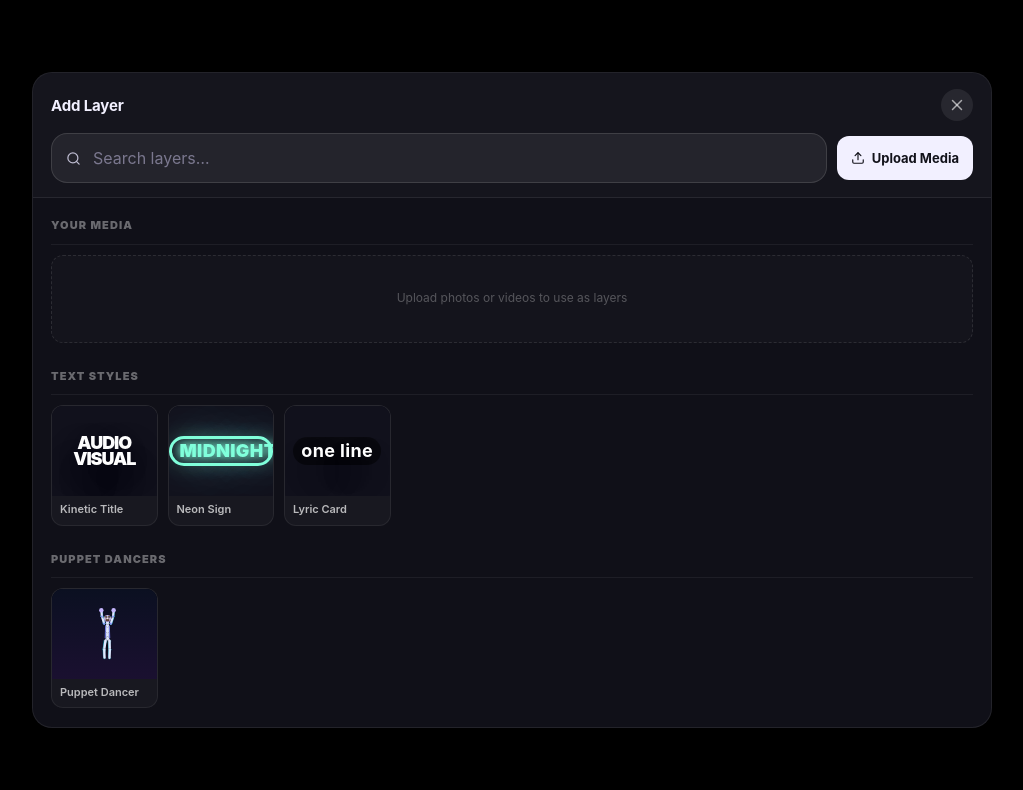
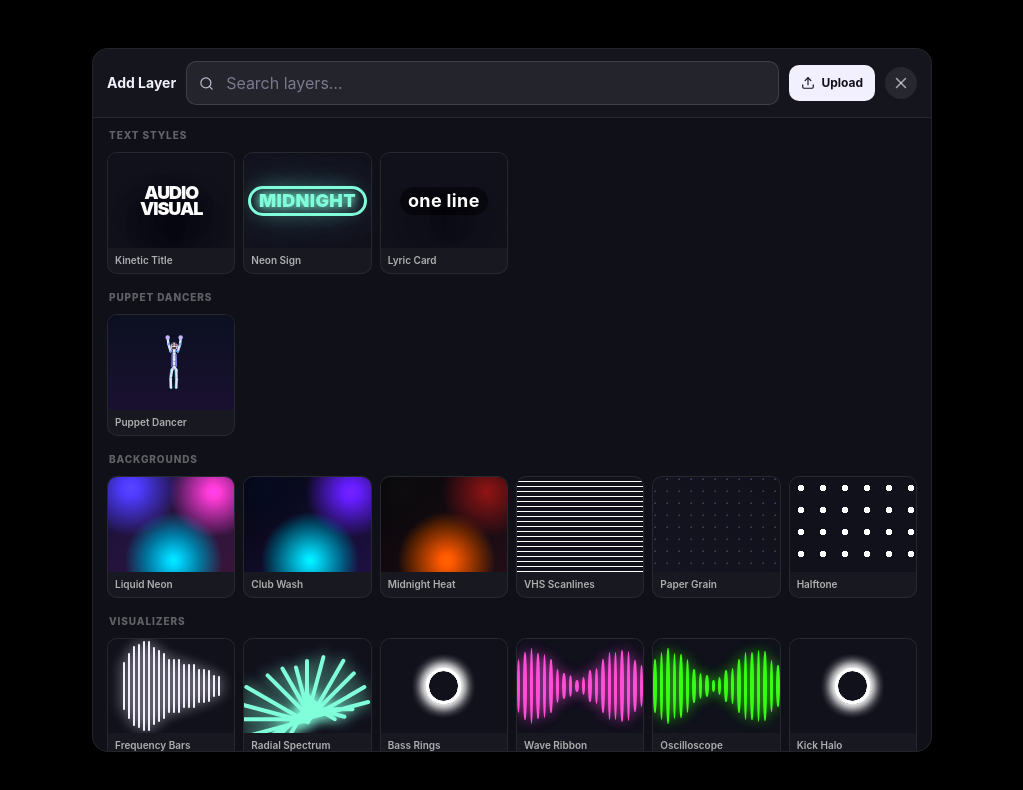
Before and after one commit to nick227/Audio-Reactive-Visual-Studio, a React (Vite) app: page / in a window 1280 px wide. Both pictures are taken after a click on the button "Add Layer". Shown: the top 790 px of the page, without its empty margins (128-1151 px from the left). Built offline with nearby package versions, Linux system fonts and the light colour scheme.

Commit message:
Tighten layer browser layout: one grid, auto-fit rows, no empty media box.
Sparse rows expand to fill width; compact single-line header.

```diff
--- a/src/features/visualizer/editor/MediaModal.tsx
+++ b/src/features/visualizer/editor/MediaModal.tsx
@@ -1,4 +1,4 @@
-import { useMemo, useRef, useState } from 'react'
+import { useMemo, useRef, useState, type ReactNode } from 'react'
 import { Search, Upload, X } from 'lucide-react'
 import {
   filterCommunityItems,
@@ -48,10 +48,8 @@ export function MediaModal({
     return q ? items.filter((item) => item.name.toLowerCase().includes(q)) : items
   }, [query, uploadedImages, uploadedVideos])
 
-  const showUserMedia = !query.trim() || userMedia.length > 0
-
   const hasResults =
-    showUserMedia
+    userMedia.length > 0
     || filteredText.length > 0
     || filteredPuppets.length > 0
     || communitySections.length > 0
@@ -77,13 +75,7 @@ export function MediaModal({
         />
 
         <header className="layer-browser-header">
-          <div className="layer-browser-title-row">
           <h2>Add Layer</h2>
-            <button type="button" className="modal-close-btn" onClick={onClose} aria-label="Close">
-              <X size={18} />
-            </button>
-          </div>
-          <div className="layer-browser-toolbar">
           <label className="fx-search">
             <Search size={15} />
             <input
@@ -98,16 +90,19 @@ export function MediaModal({
             onClick={() => fileRef.current?.click()}
           >
             <Upload size={14} />
-              Upload Media
+            Upload
           </button>
-          </div>
+          <button type="button" className="modal-close-btn" onClick={onClose} aria-label="Close">
+            <X size={18} />
+          </button>
         </header>
 
         <div className="media-body layer-browser-body">
-          {showUserMedia && (
-            <section className="media-section">
-              <div className="media-section-header"><span>Your Media</span></div>
-              <div className="media-section-grid">
+          {hasResults ? (
+            <div className="layer-browser-grid">
+              {userMedia.length > 0 && (
+                <>
+                  <div className="layer-grid-label">Your Media</div>
                   {userMedia.map((item) => (
                     <button
                       key={`${item.kind}-${item.id}`}
@@ -137,48 +132,44 @@ export function MediaModal({
                       <div className="media-card-name">{item.name}</div>
                     </button>
                   ))}
-                {userMedia.length === 0 && (
-                  <div className="media-empty media-empty-upload">
-                    Upload photos or videos to use as layers
-                  </div>
-                )}
-              </div>
-            </section>
+                </>
               )}
 
               {filteredText.length > 0 && (
-            <section className="media-section">
-              <div className="media-section-header"><span>Text Styles</span></div>
-              <div className="media-section-grid">
+                <>
+                  <div className="layer-grid-label">Text Styles</div>
                   {filteredText.map((item) => <FxCard key={item.id} item={item} onAdd={onAddTemplate} />)}
-              </div>
-            </section>
+                </>
               )}
 
               {filteredPuppets.length > 0 && (
-            <section className="media-section">
-              <div className="media-section-header"><span>Puppet Dancers</span></div>
-              <div className="media-section-grid">
+                <>
+                  <div className="layer-grid-label">Puppet Dancers</div>
                   {filteredPuppets.map((item) => <FxCard key={item.id} item={item} onAdd={onAddTemplate} />)}
-              </div>
-            </section>
+                </>
               )}
 
               {communitySections.map(({ section, items }) => (
-            <section key={section.collection} className="media-section">
-              <div className="media-section-header"><span>{section.label}</span></div>
-              <div className="media-section-grid">
+                <SectionBlock key={section.collection} label={section.label}>
                   {items.map((item) => <FxCard key={item.id} item={item} onAdd={onAddTemplate} />)}
+                </SectionBlock>
+              ))}
             </div>
-            </section>
-          ))}
-
-          {!hasResults && (
+          ) : (
             <div className="media-empty-state">No layers match this search.</div>
           )}
         </div>
       </div>
     </div>
+  )
+}
+
+function SectionBlock({ label, children }: { label: string; children: ReactNode }) {
+  return (
+    <>
+      <div className="layer-grid-label">{label}</div>
+      {children}
+    </>
   )
 }
 
--- a/src/styles/global.css
+++ b/src/styles/global.css
@@ -532,19 +532,28 @@ input[type="range"] { accent-color: #f2f0ff; cursor: pointer; }
 }
 
 /* Cinematic FX Browser */
-.fx-browser-modal { width: min(92vw, 960px); max-width: 100%; height: 82vh; display: flex; flex-direction: column; margin: auto; border: 1px solid rgba(255,255,255,.08); border-radius: 20px; background: #101018; overflow: hidden; }
-.layer-browser-header { flex-shrink: 0; padding: 16px 18px 14px; border-bottom: 1px solid rgba(255,255,255,.08); display: flex; flex-direction: column; gap: 12px; background: rgba(255,255,255,.02); }
-.layer-browser-title-row { display: flex; align-items: center; justify-content: space-between; gap: 12px; }
-.layer-browser-title-row h2 { margin: 0; font-size: 15px; font-weight: 700; color: #f2f0ff; letter-spacing: -.01em; }
-.layer-browser-toolbar { display: flex; gap: 10px; align-items: center; }
-.layer-browser-toolbar .fx-search { flex: 1; min-width: 0; }
+.fx-browser-modal {
+  width: min(94vw, 840px); max-width: 100%; max-height: 88vh;
+  display: flex; flex-direction: column; margin: auto;
+  border: 1px solid rgba(255,255,255,.08); border-radius: 16px;
+  background: #101018; overflow: hidden;
+}
+.layer-browser-header {
+  flex-shrink: 0; display: grid;
+  grid-template-columns: auto minmax(0, 1fr) auto auto;
+  align-items: center; gap: 10px;
+  padding: 12px 14px; border-bottom: 1px solid rgba(255,255,255,.08);
+  background: rgba(255,255,255,.02);
+}
+.layer-browser-header h2 { margin: 0; font-size: 14px; font-weight: 700; color: #f2f0ff; white-space: nowrap; }
+.layer-browser-header .fx-search { min-width: 0; padding: 9px 12px; border-radius: 10px; }
 .layer-browser-upload-btn {
-  display: inline-flex; align-items: center; gap: 7px; flex-shrink: 0;
-  height: 44px; padding: 0 14px; border-radius: 12px;
-  font-size: 13px; font-weight: 700; color: #12121a;
-  background: #f2f0ff; border: 0; transition: background 120ms, transform 120ms;
+  display: inline-flex; align-items: center; gap: 6px; flex-shrink: 0;
+  height: 36px; padding: 0 12px; border-radius: 10px;
+  font-size: 12px; font-weight: 700; color: #12121a;
+  background: #f2f0ff; border: 0; transition: background 120ms;
 }
-.layer-browser-upload-btn:hover { background: #fff; transform: translateY(-1px); }
+.layer-browser-upload-btn:hover { background: #fff; }
 .fx-browser-tools { display: flex; gap: 12px; align-items: center; padding: 14px 18px; flex-shrink: 0; }
 .fx-browser-tools .fx-search { flex: 1; }
 .fx-search { flex: 1; min-width: 240px; display: flex; align-items: center; gap: 10px; border: 1px solid rgba(255,255,255,.12); border-radius: 16px; padding: 12px 14px; background: rgba(255,255,255,.065); color: #bdbbd0; }
@@ -561,29 +570,32 @@ input[type="range"] { accent-color: #f2f0ff; cursor: pointer; }
 .modal-tab-btn:hover { color: rgba(255,255,255,.75); background: rgba(255,255,255,.06); }
 .modal-tab-btn.active { color: #f2f0ff; background: rgba(255,255,255,.1); }
 
-/* ── Unified media body (Mine + Community identical structure) ── */
-.layer-browser-body { padding: 4px 18px 20px; }
-.media-body { flex: 1; min-height: 0; overflow-y: auto; padding: 6px 18px 18px; display: flex; flex-direction: column; gap: 0; }
-.media-section { display: flex; flex-direction: column; width: 100%; }
-.media-section + .media-section { margin-top: 4px; }
-.media-section-header { display: flex; align-items: center; justify-content: space-between; gap: 8px; padding: 14px 0 10px; border-bottom: 1px solid rgba(255,255,255,.06); margin-bottom: 10px; position: sticky; top: 0; z-index: 2; background: #101018; }
-.media-section-header span { font-size: 11px; font-weight: 900; letter-spacing: .1em; text-transform: uppercase; color: rgba(255,255,255,.38); }
-.media-upload-btn { display: inline-flex; align-items: center; gap: 5px; height: 24px; padding: 0 10px; border-radius: 6px; font-size: 11px; font-weight: 700; color: rgba(255,255,255,.5); background: rgba(255,255,255,.07); transition: background 120ms, color 120ms; }
-.media-upload-btn:hover { background: rgba(255,255,255,.12); color: rgba(255,255,255,.8); }
-.media-section-grid { display: grid; grid-template-columns: repeat(auto-fill, minmax(104px, 1fr)); gap: 10px; width: 100%; align-content: start; padding-bottom: 8px; }
-.media-empty { display: flex; align-items: center; justify-content: center; grid-column: 1 / -1; color: rgba(255,255,255,.28); font-size: 12px; padding: 24px 12px; border: 1px dashed rgba(255,255,255,.1); border-radius: 12px; background: rgba(255,255,255,.02); }
-.media-empty-upload { min-height: 88px; }
-.media-empty-state { margin: 40px auto; color: rgba(255,255,255,.3); font-size: 13px; text-align: center; }
+/* ── Layer browser grid (single flowing layout) ── */
+.layer-browser-body { padding: 10px 14px 14px; }
+.layer-browser-grid {
+  display: grid;
+  grid-template-columns: repeat(auto-fit, minmax(128px, 1fr));
+  gap: 8px;
+  width: 100%;
+}
+.layer-grid-label {
+  grid-column: 1 / -1;
+  margin: 0; padding: 8px 2px 2px;
+  font-size: 10px; font-weight: 800; letter-spacing: .09em; text-transform: uppercase;
+  color: rgba(255,255,255,.34);
+}
+.layer-grid-label:first-child { padding-top: 0; }
+.media-body { flex: 1; min-height: 0; overflow-y: auto; }
+.media-empty-state { padding: 32px 12px; color: rgba(255,255,255,.3); font-size: 13px; text-align: center; }
 
-/* ── Media cards (uniform shell for all kinds) ── */
-.media-card { display: flex; flex-direction: column; gap: 0; border-radius: 12px; overflow: hidden; border: 1px solid rgba(255,255,255,.07); background: rgba(255,255,255,.035); text-align: left; color: white; transition: border-color 140ms, transform 140ms, background 140ms; cursor: pointer; padding: 0; }
-.media-card:hover { border-color: rgba(242,240,255,.3); background: rgba(255,255,255,.06); transform: translateY(-1px); }
-.media-card.active { border-color: rgba(242,240,255,.5); }
-.media-card-thumb { height: 90px; width: 100%; overflow: hidden; position: relative; background: #11111c; flex-shrink: 0; isolation: isolate; }
+/* ── Media cards ── */
+.media-card { display: flex; flex-direction: column; min-width: 0; border-radius: 10px; overflow: hidden; border: 1px solid rgba(255,255,255,.07); background: rgba(255,255,255,.035); text-align: left; color: white; transition: border-color 140ms, background 140ms; cursor: pointer; padding: 0; }
+.media-card:hover { border-color: rgba(242,240,255,.3); background: rgba(255,255,255,.06); }
+.media-card-thumb { aspect-ratio: 4 / 3; width: 100%; overflow: hidden; position: relative; background: #11111c; flex-shrink: 0; isolation: isolate; }
 .media-card-thumb img, .media-card-thumb video { width: 100%; height: 100%; object-fit: cover; display: block; }
 .media-card-badge { position: absolute; top: 6px; left: 6px; padding: 2px 6px; border-radius: 6px; font-size: 9px; font-weight: 800; letter-spacing: .04em; text-transform: uppercase; color: #f2f0ff; background: rgba(0,0,0,.55); backdrop-filter: blur(4px); }
 .media-card-thumb-audio, .media-card-thumb-video { display: grid; place-items: center; color: rgba(255,255,255,.3); }
-.media-card-name { font-size: 11px; font-weight: 600; color: rgba(255,255,255,.7); padding: 6px 8px 7px; white-space: nowrap; overflow: hidden; text-overflow: ellipsis; }
+.media-card-name { font-size: 10px; font-weight: 600; color: rgba(255,255,255,.65); padding: 5px 7px 6px; white-space: nowrap; overflow: hidden; text-overflow: ellipsis; }
 .media-card-meta { font-size: 10px; color: rgba(255,255,255,.35); padding: 0 8px 7px; }
 
 /* Asset thumbnails — real CSS previews inside media-card-thumb */
@@ -620,9 +632,11 @@ input[type="range"] { accent-color: #f2f0ff; cursor: pointer; }
   .fx-featured-card { grid-template-columns: 1fr; }
 }
 @media (max-width: 720px) {
-  .fx-browser-tools { flex-direction: column; align-items: stretch; }
-  .layer-browser-toolbar { flex-direction: column; align-items: stretch; }
-  .layer-browser-upload-btn { justify-content: center; }
+  .layer-browser-header { grid-template-columns: 1fr auto; grid-template-rows: auto auto; }
+  .layer-browser-header h2 { grid-column: 1; }
+  .layer-browser-header .modal-close-btn { grid-column: 2; grid-row: 1; }
+  .layer-browser-header .fx-search { grid-column: 1 / -1; }
+  .layer-browser-header .layer-browser-upload-btn { grid-column: 1 / -1; justify-content: center; }
   .fx-library-hero { grid-template-columns: 1fr; }
 }
 
```
Lines whose indentation alone changed are shown as unchanged.
